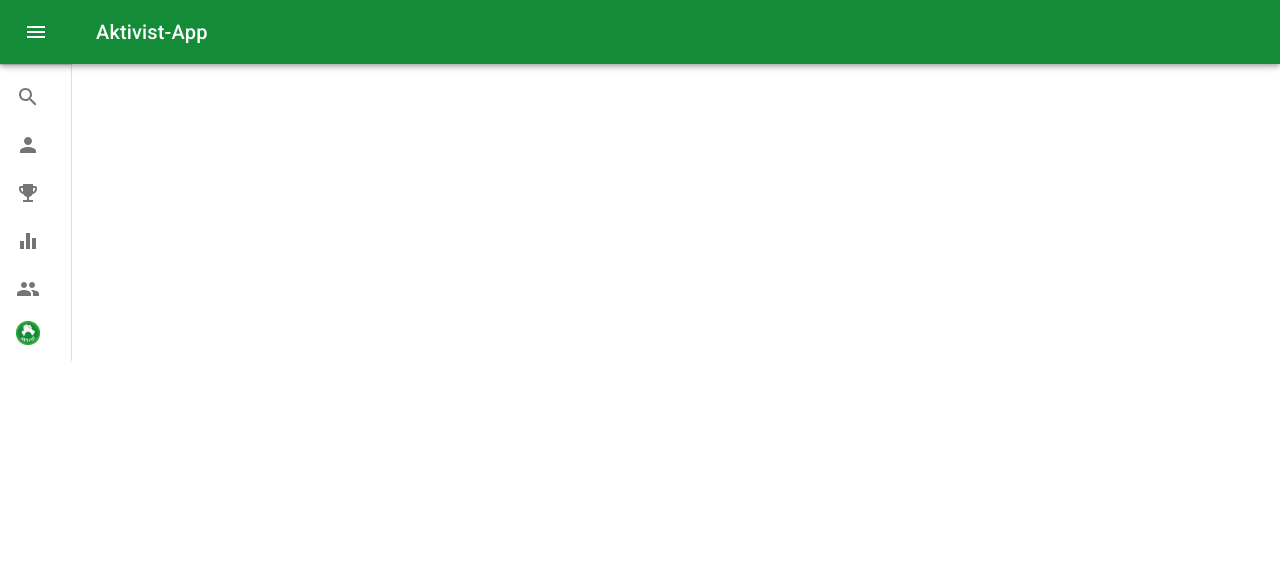
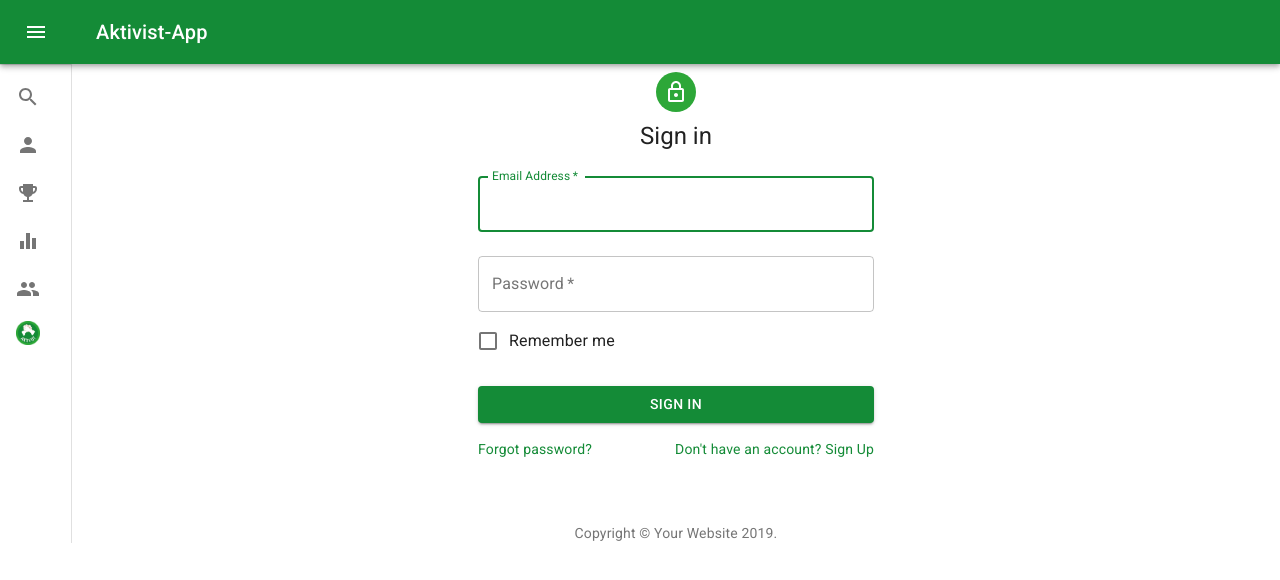
Before and after one commit to alxgrk/blockchain-hackathon-2019, a React (Create React App) app in the folder frontend/: page /login in a window 1280 px wide. Shown: the top 580 px of the page. Built offline with nearby package versions, Linux system fonts and the light colour scheme.

Commit message:
edit some things

```diff
--- /dev/null
+++ b/frontend/src/Auszeichnungen.js
@@ -0,0 +1,71 @@
+import React from 'react';
+import Avatar from '@material-ui/core/Avatar';
+import Button from '@material-ui/core/Button';
+import CssBaseline from '@material-ui/core/CssBaseline';
+import TextField from '@material-ui/core/TextField';
+import FormControlLabel from '@material-ui/core/FormControlLabel';
+import Checkbox from '@material-ui/core/Checkbox';
+import Link from '@material-ui/core/Link';
+import Grid from '@material-ui/core/Grid';
+import Box from '@material-ui/core/Box';
+import LockOutlinedIcon from '@material-ui/icons/LockOutlined';
+import Typography from '@material-ui/core/Typography';
+import { makeStyles } from '@material-ui/core/styles';
+import Container from '@material-ui/core/Container';
+import AccessAlarmIcon from '@material-ui/icons/AccessAlarm';
+import ThreeDRotation from '@material-ui/icons/ThreeDRotation';
+import ListItem from '@material-ui/core/ListItem';
+import ListItemIcon from '@material-ui/core/ListItemIcon';
+import ListItemText from '@material-ui/core/ListItemText';
+import SearchIcon from '@material-ui/icons/Search';
+
+function Copyright() {
+  return (
+    <Typography variant="body2" color="textSecondary" align="center">
+      {'Copyright © '}
+      <Link color="inherit" href="https://material-ui.com/">
+        Your Website
+      </Link>{' '}
+      {new Date().getFullYear()}
+      {'.'}
+    </Typography>
+  );
+}
+
+const useStyles = makeStyles(theme => ({
+  paper: {
+    marginTop: theme.spacing(8),
+    display: 'flex',
+    flexDirection: 'column',
+    alignItems: 'center',
+  },
+  avatar: {
+    margin: theme.spacing(1),
+    backgroundColor: theme.palette.secondary.main,
+  },
+  form: {
+    width: '100%', // Fix IE 11 issue.
+    marginTop: theme.spacing(1),
+  },
+  submit: {
+    margin: theme.spacing(3, 0, 2),
+  },
+}));
+
+export default function Auszeichnungen() {
+  const classes = useStyles();
+
+  return (
+    <Container component="main" maxWidth="xs">
+      <CssBaseline />
+      <div className={classes.paper}>
+        <SearchIcon style={{ fontSize: 90 }}/>
+        <SearchIcon style={{ fontSize: 90 }}/>
+        <SearchIcon style={{ fontSize: 90 }}/>
+      </div>
+      <Box mt={8}>
+        <Copyright />
+      </Box>
+    </Container>
+  );
+}
--- a/frontend/src/Dashboard.js
+++ b/frontend/src/Dashboard.js
@@ -24,6 +24,8 @@
 import Orders from './Orders';
 import {BrowserRouter, Route, Redirect, useParams, Switch} from "react-router-dom";
 import Profile from "./Profile";
+import Login from "./Login";
+import Auszeichnungen from "./Auszeichnungen";
 import Finder from "./Finder";
 import EngagementType from "./EngagementType";
 
@@ -170,10 +172,10 @@
                         <Profile/>
                     </Route>
                     <Route path="/auszeichnungen">
-                        <Profile/>
+                        <Auszeichnungen/>
                     </Route>
                     <Route path="/rang">
-                        <Profile/>
+                        <Login/>
                     </Route>
                     <Route path="/engagement-typ">
                         <EngagementType/>
@@ -181,6 +183,9 @@
                     <Route exact path="/">
                         <Redirect to="/finder"/>
                     </Route>
+                    <Route path="/login">
+                        <Login/>
+                    </Route>
                 </Switch>
             </div>
         </BrowserRouter>
--- /dev/null
+++ b/frontend/src/Login.js
@@ -0,0 +1,117 @@
+import React from 'react';
+import Avatar from '@material-ui/core/Avatar';
+import Button from '@material-ui/core/Button';
+import CssBaseline from '@material-ui/core/CssBaseline';
+import TextField from '@material-ui/core/TextField';
+import FormControlLabel from '@material-ui/core/FormControlLabel';
+import Checkbox from '@material-ui/core/Checkbox';
+import Link from '@material-ui/core/Link';
+import Grid from '@material-ui/core/Grid';
+import Box from '@material-ui/core/Box';
+import LockOutlinedIcon from '@material-ui/icons/LockOutlined';
+import Typography from '@material-ui/core/Typography';
+import { makeStyles } from '@material-ui/core/styles';
+import Container from '@material-ui/core/Container';
+
+function Copyright() {
+  return (
+    <Typography variant="body2" color="textSecondary" align="center">
+      {'Copyright © '}
+      <Link color="inherit" href="https://material-ui.com/">
+        Your Website
+      </Link>{' '}
+      {new Date().getFullYear()}
+      {'.'}
+    </Typography>
+  );
+}
+
+const useStyles = makeStyles(theme => ({
+  paper: {
+    marginTop: theme.spacing(8),
+    display: 'flex',
+    flexDirection: 'column',
+    alignItems: 'center',
+  },
+  avatar: {
+    margin: theme.spacing(1),
+    backgroundColor: theme.palette.secondary.main,
+  },
+  form: {
+    width: '100%', // Fix IE 11 issue.
+    marginTop: theme.spacing(1),
+  },
+  submit: {
+    margin: theme.spacing(3, 0, 2),
+  },
+}));
+
+export default function Login() {
+  const classes = useStyles();
+
+  return (
+    <Container component="main" maxWidth="xs">
+      <CssBaseline />
+      <div className={classes.paper}>
+        <Avatar className={classes.avatar}>
+          <LockOutlinedIcon />
+        </Avatar>
+        <Typography component="h1" variant="h5">
+          Sign in
+        </Typography>
+        <form className={classes.form} noValidate>
+          <TextField
+            variant="outlined"
+            margin="normal"
+            required
+            fullWidth
+            id="email"
+            label="Email Address"
+            name="email"
+            autoComplete="email"
+            autoFocus
+          />
+          <TextField
+            variant="outlined"
+            margin="normal"
+            required
+            fullWidth
+            name="password"
+            label="Password"
+            type="password"
+            id="password"
+            autoComplete="current-password"
+          />
+          <FormControlLabel
+            control={<Checkbox value="remember" color="primary" />}
+            label="Remember me"
+          />
+          <Button
+            type="submit"
+            fullWidth
+            variant="contained"
+            color="primary"
+            className={classes.submit}
+          >
+            Sign In
+          </Button>
+          <Grid container>
+            <Grid item xs>
+              <Link href="#" variant="body2">
+                Forgot password?
+              </Link>
+            </Grid>
+            <Grid item>
+              <Link href="#" variant="body2">
+                {"Don't have an account? Sign Up"}
+              </Link>
+            </Grid>
+          </Grid>
+        </form>
+      </div>
+      <Box mt={8}>
+        <Copyright />
+      </Box>
+    </Container>
+  );
+}
```
